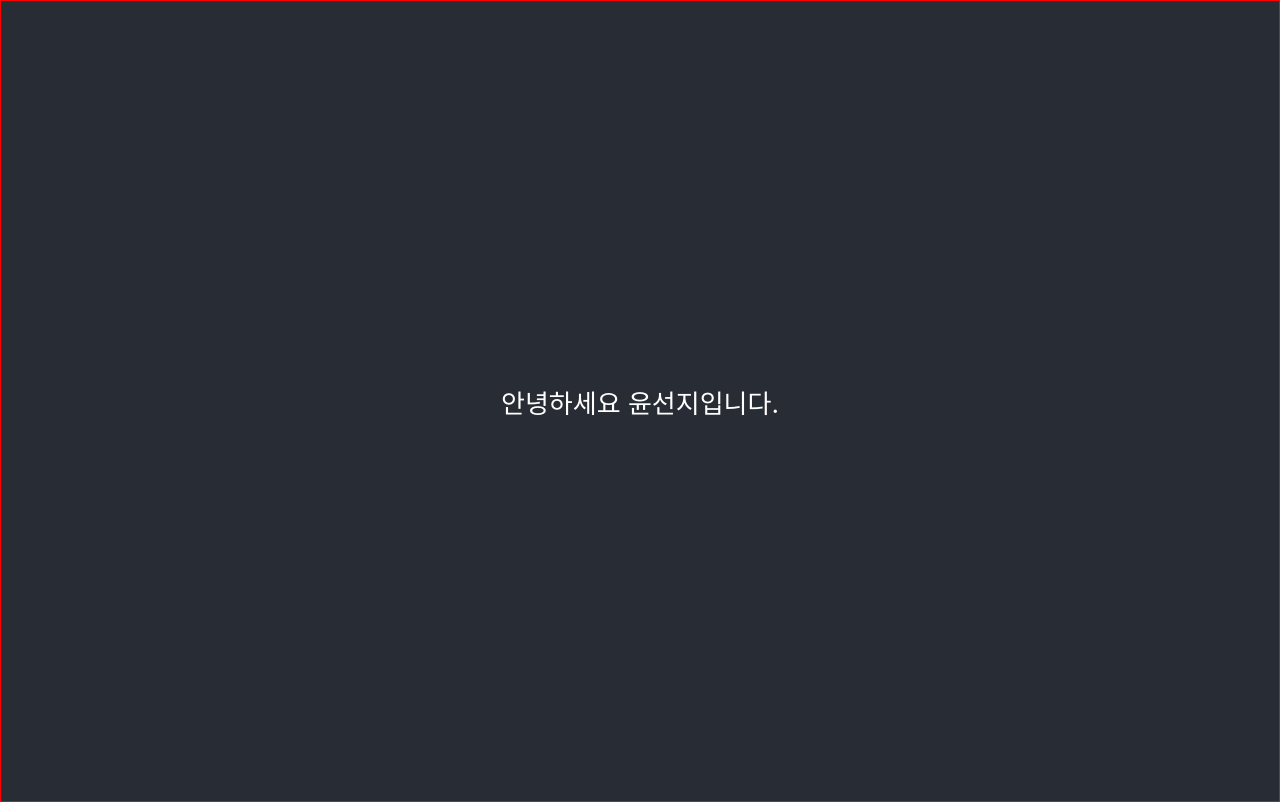
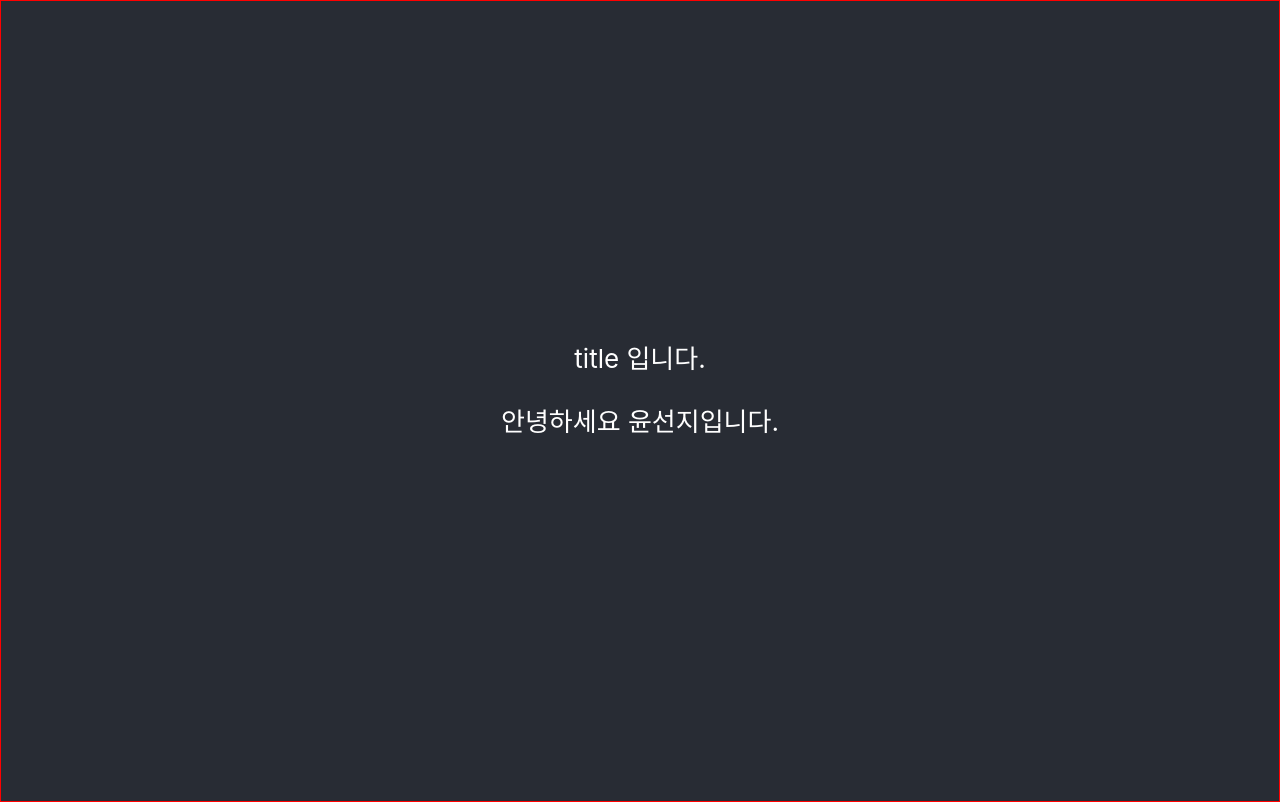
Before and after one commit to yunsunji9/raffle-project, a React (Create React App) app: page / in a window 1280 px wide. Built offline with nearby package versions, Linux system fonts and the light colour scheme.

Commit message:
타이틀 영역 추가

```diff
--- a/src/App.js
+++ b/src/App.js
@@ -5,6 +5,7 @@ function App() {
   return (
     <div className="App">
       <header className="App-header" style={{border: '1px solid red'}}>
+        <div className="title">title 입니다.</div>
         <p>
           안녕하세요 윤선지입니다.
         </p>
```
